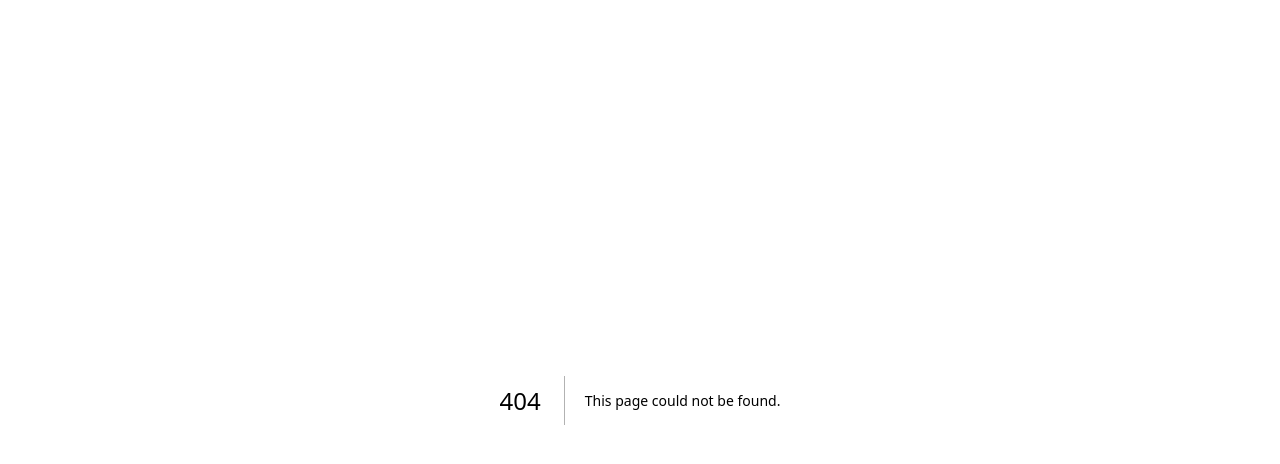
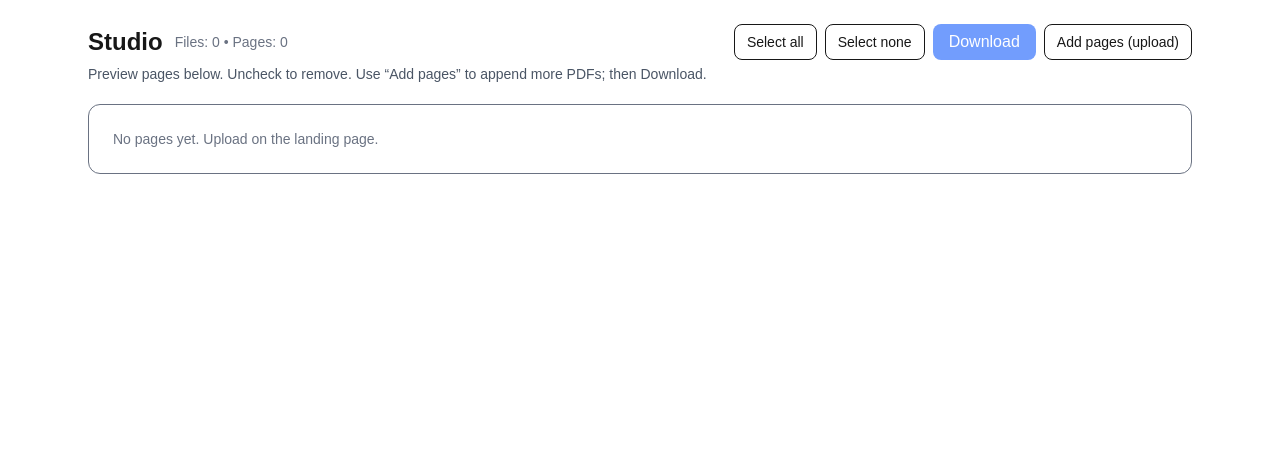
Before and after one commit to Mergify2020/mergifypdf, a Next.js app: page /studio in a window 1280 px wide. Before the commit this address had no page. Shown: the top 464 px of the page. Built offline with nearby package versions, Linux system fonts and the light colour scheme.

Commit message:
feat: landing upload + Studio screen

```diff
--- a/src/app/page.tsx
+++ b/src/app/page.tsx
@@ -1,6 +1,52 @@
-import { redirect } from "next/navigation";
+"use client";
 
-export default function Page() {
-  // Send the homepage straight to the Workbench
-  redirect("/workbench");
+import React, { useRef } from "react";
+import { useRouter } from "next/navigation";
+
+export default function Home() {
+  const router = useRouter();
+  const inputRef = useRef<HTMLInputElement>(null);
+
+  async function handleFiles(files: FileList | null) {
+    if (!files || files.length === 0) return;
+    // Create object URLs so we can load in /studio without re-uploading
+    const payload = Array.from(files)
+      .filter(f => f.type === "application/pdf" || f.name.toLowerCase().endsWith(".pdf"))
+      .map(f => ({
+        url: URL.createObjectURL(f),
+        name: f.name,
+        size: f.size,
+      }));
+
+    if (payload.length === 0) return;
+    sessionStorage.setItem("mpdf:files", JSON.stringify(payload));
+    router.push("/studio");
+  }
+
+  return (
+    <main className="mx-auto max-w-3xl p-8">
+      <div className="text-center">
+        <h1 className="text-4xl font-semibold">MergifyPDF</h1>
+        <p className="mt-2 text-gray-600">Upload PDFs, preview pages, remove/add, and download — all in your browser.</p>
+
+        <div className="mt-10 rounded-2xl border-2 border-dashed p-12">
+          <button
+            className="rounded-xl bg-blue-600 px-6 py-3 text-white text-base hover:opacity-95"
+            onClick={() => inputRef.current?.click()}
+          >
+            Upload PDF(s)
+          </button>
+          <p className="mt-2 text-xs text-gray-500">You can add more inside the editor.</p>
+          <input
+            ref={inputRef}
+            type="file"
+            accept="application/pdf"
+            multiple
+            className="hidden"
+            onChange={(e) => handleFiles(e.currentTarget.files)}
+          />
+        </div>
+      </div>
+    </main>
+  );
 }
--- /dev/null
+++ b/src/app/studio/page.tsx
@@ -0,0 +1,190 @@
+"use client";
+
+import React, { useEffect, useMemo, useRef, useState } from "react";
+import { PDFDocument } from "pdf-lib";
+
+type PageThumb = { idx: number; thumb?: string; keep: boolean };
+type FileRef = { url: string; name: string; size: number };
+
+export default function Studio() {
+  const [files, setFiles] = useState<FileRef[]>([]);
+  const [pages, setPages] = useState<PageThumb[]>([]);
+  const [loading, setLoading] = useState(false);
+  const [busy, setBusy] = useState(false);
+  const fileInputRef = useRef<HTMLInputElement>(null);
+
+  // Load files from landing page
+  useEffect(() => {
+    const raw = sessionStorage.getItem("mpdf:files");
+    const arr: FileRef[] = raw ? JSON.parse(raw) : [];
+    setFiles(arr);
+  }, []);
+
+  // Render thumbnails for ALL files (concatenate previews)
+  useEffect(() => {
+    async function renderAll() {
+      if (files.length === 0) return;
+      setLoading(true);
+      try {
+        const pdfjsLib = await import("pdfjs-dist");
+        // @ts-ignore
+        pdfjsLib.GlobalWorkerOptions.workerSrc =
+          "https://unpkg.com/pdfjs-dist@3.11.174/build/pdf.worker.min.js";
+
+        const next: PageThumb[] = [];
+        for (const f of files) {
+          const pdf = await pdfjsLib.getDocument(f.url).promise; // object URL
+          for (let i = 1; i <= pdf.numPages; i++) {
+            const page = await pdf.getPage(i);
+            const viewport = page.getViewport({ scale: 0.25 });
+            const canvas = document.createElement("canvas");
+            const ctx = canvas.getContext("2d")!;
+            canvas.width = viewport.width;
+            canvas.height = viewport.height;
+            await page.render({ canvasContext: ctx, viewport }).promise;
+            next.push({
+              idx: next.length,
+              thumb: canvas.toDataURL("image/png"),
+              keep: true,
+            });
+          }
+        }
+        setPages(next);
+      } finally {
+        setLoading(false);
+      }
+    }
+    renderAll();
+  }, [files]);
+
+  const totalPages = useMemo(() => pages.length, [pages]);
+
+  function selectAll(v: boolean) {
+    setPages(prev => prev.map(p => ({ ...p, keep: v })));
+  }
+
+  function toggle(idx: number) {
+    setPages(prev => prev.map(p => p.idx === idx ? { ...p, keep: !p.keep } : p));
+  }
+
+  async function addMore(e: React.ChangeEvent<HTMLInputElement>) {
+    const list = e.target.files ? Array.from(e.target.files) : [];
+    const payload = list
+      .filter(f => f.type === "application/pdf" || f.name.toLowerCase().endsWith(".pdf"))
+      .map(f => ({ url: URL.createObjectURL(f), name: f.name, size: f.size }));
+    if (payload.length) {
+      const merged = [...files, ...payload];
+      setFiles(merged);
+      sessionStorage.setItem("mpdf:files", JSON.stringify(merged));
+    }
+    e.currentTarget.value = "";
+  }
+
+  async function downloadResult() {
+    try {
+      if (files.length === 0 || pages.every(p => !p.keep)) return;
+      setBusy(true);
+
+      // Load & merge all files first
+      const out = await PDFDocument.create();
+      for (const f of files) {
+        const srcBytes = new Uint8Array(await (await fetch(f.url)).arrayBuffer());
+        const src = await PDFDocument.load(srcBytes);
+        const copied = await out.copyPages(src, src.getPageIndices());
+        copied.forEach(p => out.addPage(p));
+      }
+
+      // If user unchecked pages, rebuild in selected order (filter kept pages)
+      const bytesAll = await out.save();
+      const abAll = (bytesAll.buffer as ArrayBuffer).slice(bytesAll.byteOffset, bytesAll.byteOffset + bytesAll.byteLength);
+      const merged = await PDFDocument.load(abAll);
+      const indicesToKeep = pages
+        .map((p, i) => ({ i, keep: p.keep }))
+        .filter(x => x.keep)
+        .map(x => x.i);
+
+      const finalDoc = await PDFDocument.create();
+      const finalPages = await finalDoc.copyPages(merged, indicesToKeep);
+      finalPages.forEach(p => finalDoc.addPage(p));
+      const finalBytes = await finalDoc.save();
+
+      // TS-safe Blob
+      const ab = (finalBytes.buffer as ArrayBuffer).slice(finalBytes.byteOffset, finalBytes.byteOffset + finalBytes.byteLength);
+      const view = new Uint8Array(ab);
+      const blob = new Blob([view], { type: "application/pdf" });
+
+      const url = URL.createObjectURL(blob);
+      const a = document.createElement("a");
+      a.href = url;
+      a.download = `MergifyPDF-${new Date().toISOString().slice(0,19).replace(/[:T]/g,"-")}.pdf`;
+      document.body.appendChild(a);
+      a.click();
+      a.remove();
+      URL.revokeObjectURL(url);
+    } finally {
+      setBusy(false);
+    }
+  }
+
+  return (
+    <main className="mx-auto max-w-6xl p-6">
+      <header className="flex items-center gap-3">
+        <h1 className="text-2xl font-semibold">Studio</h1>
+        <span className="text-sm text-gray-500">Files: {files.length} • Pages: {totalPages}</span>
+        <div className="ml-auto flex gap-2">
+          <button className="rounded-lg border px-3 py-1 text-sm" onClick={() => selectAll(true)}>Select all</button>
+          <button className="rounded-lg border px-3 py-1 text-sm" onClick={() => selectAll(false)}>Select none</button>
+          <button
+            className="rounded-lg bg-blue-600 px-4 py-1.5 text-white disabled:opacity-60"
+            onClick={downloadResult}
+            disabled={busy || loading || pages.every(p => !p.keep)}
+          >
+            {busy ? "Building…" : "Download"}
+          </button>
+          <button className="rounded-lg border px-3 py-1 text-sm" onClick={() => fileInputRef.current?.click()}>
+            Add pages (upload)
+          </button>
+          <input
+            ref={fileInputRef}
+            type="file"
+            accept="application/pdf"
+            multiple
+            className="hidden"
+            onChange={addMore}
+          />
+        </div>
+      </header>
+
+      <p className="text-sm text-gray-600 mt-1">
+        Preview pages below. Uncheck to remove. Use “Add pages” to append more PDFs; then Download.
+      </p>
+
+      <section className="mt-5">
+        {loading && <div className="text-sm text-gray-600">Rendering pages…</div>}
+        {!loading && pages.length === 0 && (
+          <div className="rounded-xl border p-6 text-sm text-gray-500">No pages yet. Upload on the landing page.</div>
+        )}
+        {!loading && pages.length > 0 && (
+          <ul className="grid grid-cols-2 sm:grid-cols-3 md:grid-cols-4 lg:grid-cols-6 gap-3">
+            {pages.map(p => (
+              <li key={p.idx} className={`rounded-lg border p-2 ${!p.keep ? "opacity-40" : ""}`}>
+                <label className="flex items-start gap-2 cursor-pointer">
+                  <input type="checkbox" checked={p.keep} onChange={() => toggle(p.idx)} aria-label={`Keep page ${p.idx+1}`} />
+                  <div className="text-xs">
+                    <div className="text-gray-700 font-medium mb-1">Page {p.idx + 1}</div>
+                    {/* eslint-disable-next-line @next/next/no-img-element */}
+                    {p.thumb ? (
+                      <img src={p.thumb} alt={`Thumbnail page ${p.idx+1}`} className="w-full h-auto rounded border" />
+                    ) : (
+                      <div className="w-full aspect-[3/4] bg-gray-100 rounded" />
+                    )}
+                  </div>
+                </label>
+              </li>
+            ))}
+          </ul>
+        )}
+      </section>
+    </main>
+  );
+}
```
